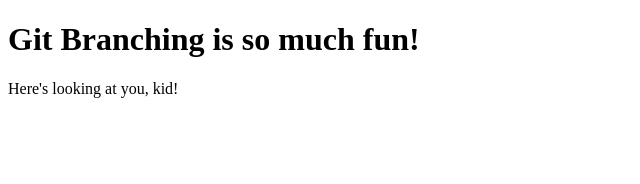
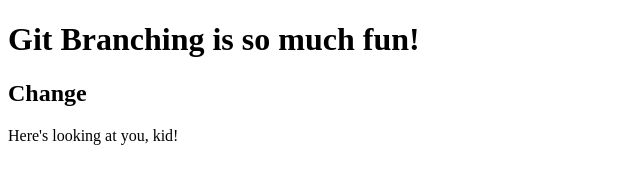
Before and after one commit to LukasNord/fomalhaut-git-branch-lecture, a plain HTML site: page index.html in a window 1280 px wide. Shown: the whole page, without its empty margins (0-640 px from the left). Drawn offline with Linux system fonts and the light colour scheme.

Commit message:
add change

```diff
--- a/index.html
+++ b/index.html
@@ -12,7 +12,7 @@
     </head>
     <body>
         <h1>Git Branching is so much fun!</h1>
-        <h2></h2>
+        <h2>Change</h2>
         <p>Here's looking at you, kid!</p>
 
     </body>
```
